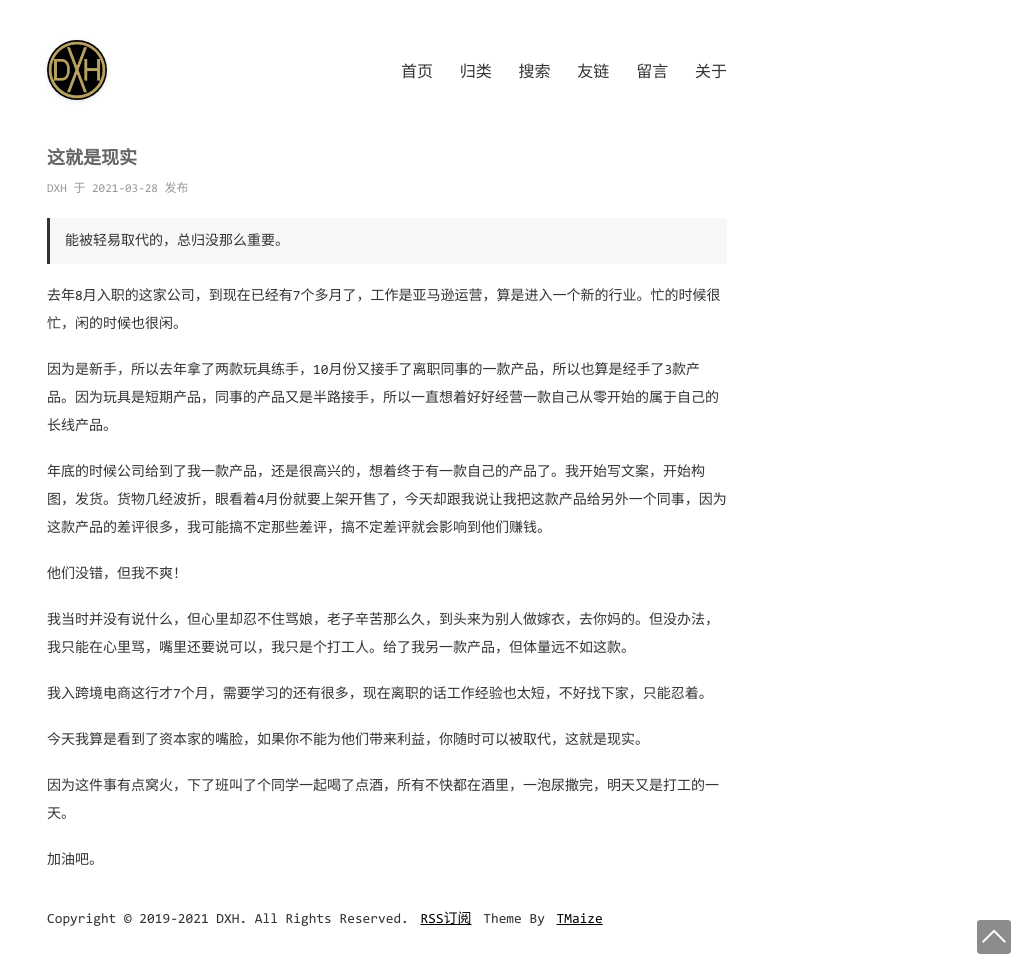
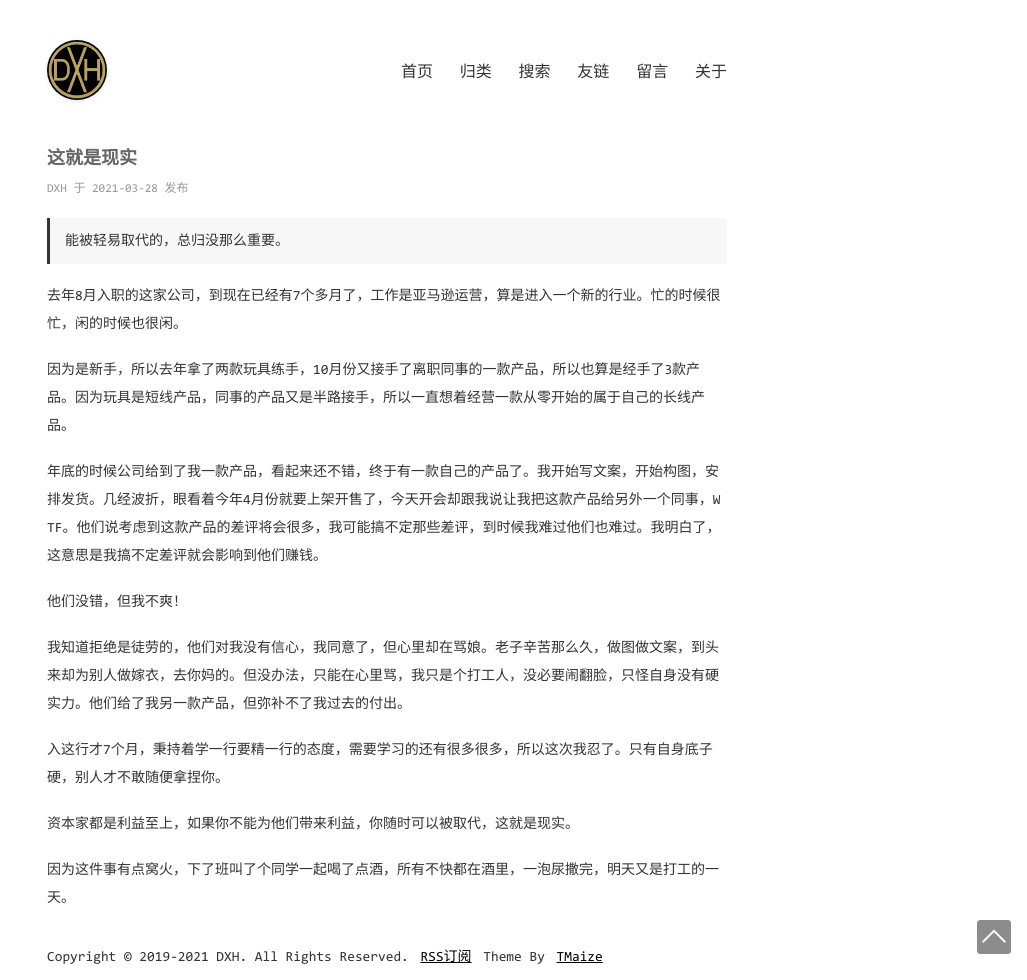
Before and after one commit to Devinteng/Devinteng.github.io, a Jekyll site: the page built from _posts/2021-3-28-这就是现实.md, in a window 1280 px wide. Shown: the whole page, without its empty margins (253-1280 px from the left). Built offline with Jekyll 4.4.1, drawn with Linux system fonts in a browser that asks for light colours.

Commit message:
Update 2021-3-28-这就是现实.md

```diff
--- a/_posts/2021-3-28-这就是现实.md
+++ b/_posts/2021-3-28-这就是现实.md
@@ -11,30 +11,22 @@ categories: [工作]
 去年8月入职的这家公司，到现在已经有7个多月了，工作是亚马逊运营，算是进入一个新的行业。忙的时候很忙，闲的时候也很闲。
 
 
-
-因为是新手，所以去年拿了两款玩具练手，10月份又接手了离职同事的一款产品，所以也算是经手了3款产品。因为玩具是短期产品，同事的产品又是半路接手，所以一直想着好好经营一款自己从零开始的属于自己的长线产品。
+因为是新手，所以去年拿了两款玩具练手，10月份又接手了离职同事的一款产品，所以也算是经手了3款产品。因为玩具是短线产品，同事的产品又是半路接手，所以一直想着经营一款从零开始的属于自己的长线产品。
 
 
-
-年底的时候公司给到了我一款产品，还是很高兴的，想着终于有一款自己的产品了。我开始写文案，开始构图，发货。货物几经波折，眼看着4月份就要上架开售了，今天却跟我说让我把这款产品给另外一个同事，因为这款产品的差评很多，我可能搞不定那些差评，搞不定差评就会影响到他们赚钱。
+年底的时候公司给到了我一款产品，看起来还不错，终于有一款自己的产品了。我开始写文案，开始构图，安排发货。几经波折，眼看着今年4月份就要上架开售了，今天开会却跟我说让我把这款产品给另外一个同事，WTF。他们说考虑到这款产品的差评将会很多，我可能搞不定那些差评，到时候我难过他们也难过。我明白了，这意思是我搞不定差评就会影响到他们赚钱。
 
 
 他们没错，但我不爽！
 
 
-
-我当时并没有说什么，但心里却忍不住骂娘，老子辛苦那么久，到头来为别人做嫁衣，去你妈的。但没办法，我只能在心里骂，嘴里还要说可以，我只是个打工人。给了我另一款产品，但体量远不如这款。
+我知道拒绝是徒劳的，他们对我没有信心，我同意了，但心里却在骂娘。老子辛苦那么久，做图做文案，到头来却为别人做嫁衣，去你妈的。但没办法，只能在心里骂，我只是个打工人，没必要闹翻脸，只怪自身没有硬实力。他们给了我另一款产品，但弥补不了我过去的付出。
 
 
-
-我入跨境电商这行才7个月，需要学习的还有很多，现在离职的话工作经验也太短，不好找下家，只能忍着。
+入这行才7个月，秉持着学一行要精一行的态度，需要学习的还有很多很多，所以这次我忍了。只有自身底子硬，别人才不敢随便拿捏你。
 
 
-
-今天我算是看到了资本家的嘴脸，如果你不能为他们带来利益，你随时可以被取代，这就是现实。
+资本家都是利益至上，如果你不能为他们带来利益，你随时可以被取代，这就是现实。
 
 
 因为这件事有点窝火，下了班叫了个同学一起喝了点酒，所有不快都在酒里，一泡尿撒完，明天又是打工的一天。
-
-
-加油吧。
```
